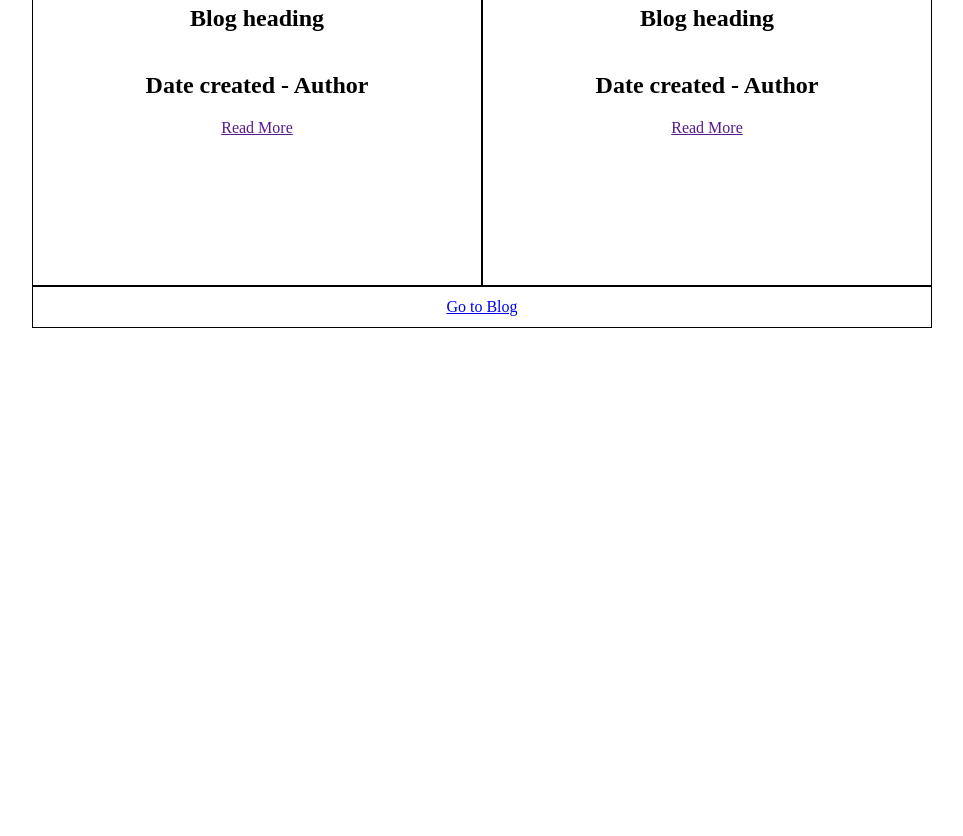
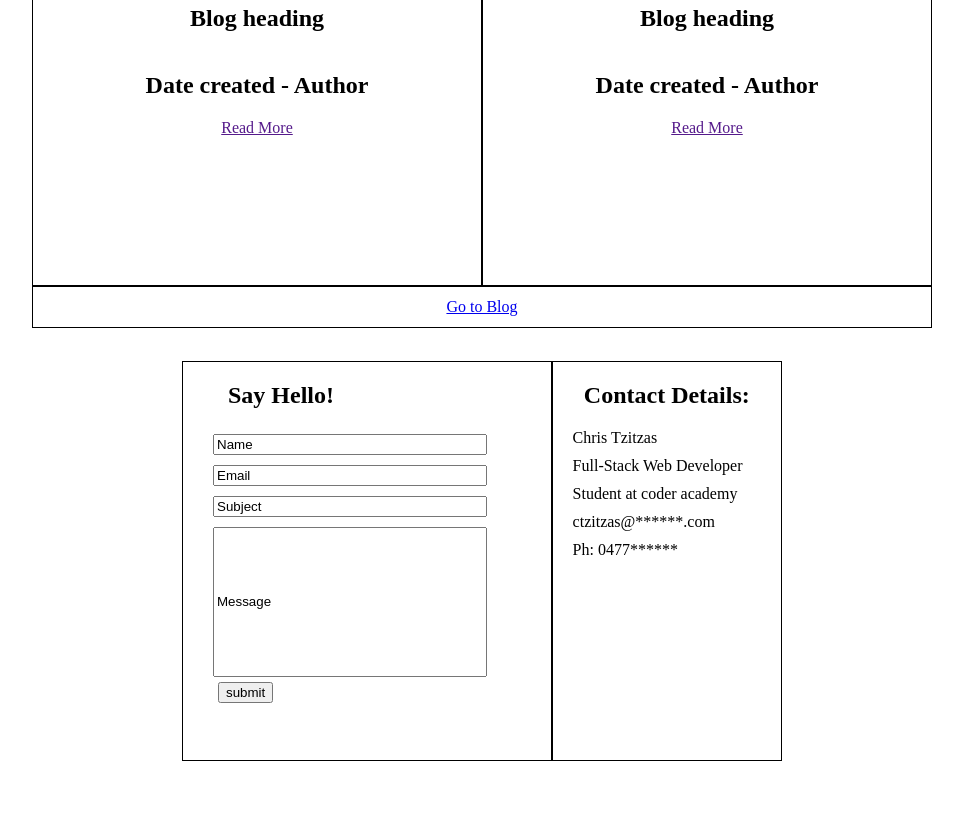
Before and after one commit to ctzitzas/Web-Portfolio, a plain HTML site: page index.html in a window 1280 px wide. Shown: the part 1536-2372 px from the top of the page, without its empty margins (158-1121 px from the left). Before the commit the page ends 1864 px from the top, so only its background shows below. Drawn offline with Linux system fonts and the light colour scheme.

Commit message:
Added contact-me component with positioning and basic styling

```diff
--- /dev/null
+++ b/components/contact-me.scss
@@ -0,0 +1,80 @@
+.contact-me-container {
+  width: 100%;
+  height: 550px;
+  display: flex;
+  justify-content: center;
+  align-items: center;
+}
+
+.contact-me {
+  height: 400px;
+  width: 600px;
+  display: flex;
+}
+
+.contact-heading {
+  padding: 0 20px;
+}
+
+.contact-info {
+  border: 1px solid black;
+  width: 40%;
+  text-align: center;
+}
+
+.contact-info p {
+  padding: 0 20px;
+  margin: 10px 0;
+  text-align: left;
+}
+
+.contact-form {
+  padding: 0 0 0 25px;
+  border: 1px solid black;
+  width: 60%;
+}
+
+
+.form-input {
+  margin: 5px;
+  width: 80%;
+  box-sizing: border-box;
+}
+
+.form-container {
+  align-items: center;
+  justify-items: center;
+}
+
+#message {
+  height: 150px;
+  width: 80%;
+  resize: none;
+}
+
+#submit {
+  margin-left: 10px;
+}
+
+@media only screen and (max-width: 700px) {
+
+  .contact-me-container {
+    height: 750px;
+  }
+  .contact-me {
+    flex-direction: column-reverse;
+    align-items: center;
+    justify-content: center;
+    height: 600px;
+  }
+
+  .contact-info {
+    width: 300px;
+    height: 250px;
+  }
+
+  .contact-form {
+    width: 300px;
+    height: 400px;
+  }
+}
--- a/index.html
+++ b/index.html
@@ -63,9 +63,36 @@
           <div class="blog-link-bar">
             <a href="blog.html" class="blog-link">Go to Blog</a>
           </div>
-
         </div>
       </section>
+
+      <section class="contact-me-container">
+        <div class="contact-me">
+          <div class="contact-form">
+            <h1 class="contact-heading">Say Hello!</h2>
+            <div class="form-container">
+              <form>
+                <input type="text" name="name" class="form-input" value="Name" size="40">
+                <input type="text" name="email" class="form-input" value="Email" size="40">
+                <input type="text" name="subject" class="form-input" value="Subject" size="40">
+                <input type="text" name="message" class="form-input" id="message" value="Message" maxlength="300" size="300">
+                <input type="submit" id="submit" value="submit">
+              </form>
+            </div>
+
+          </div>
+          <div class="contact-info">
+            <h2>Contact Details:</h2>
+            <p>Chris Tzitzas</p>
+            <p>Full-Stack Web Developer</p>
+            <p>Student at coder academy</p>
+            <p>ctzitzas@******.com</p>
+            <p>Ph: 0477******</p>
+          </div>
+        </div>
+
+      </section>
+
     </main>
 
 
--- a/style.scss
+++ b/style.scss
@@ -1,4 +1,5 @@
 @import "components/global.scss";
 @import "components/hero.scss";
 @import "components/navbar.scss";
-@import "components/blog-overview.scss"
+@import "components/blog-overview.scss";
+@import "components/contact-me.scss";
```
Also changed, not shown: style.css, 1 other file.
